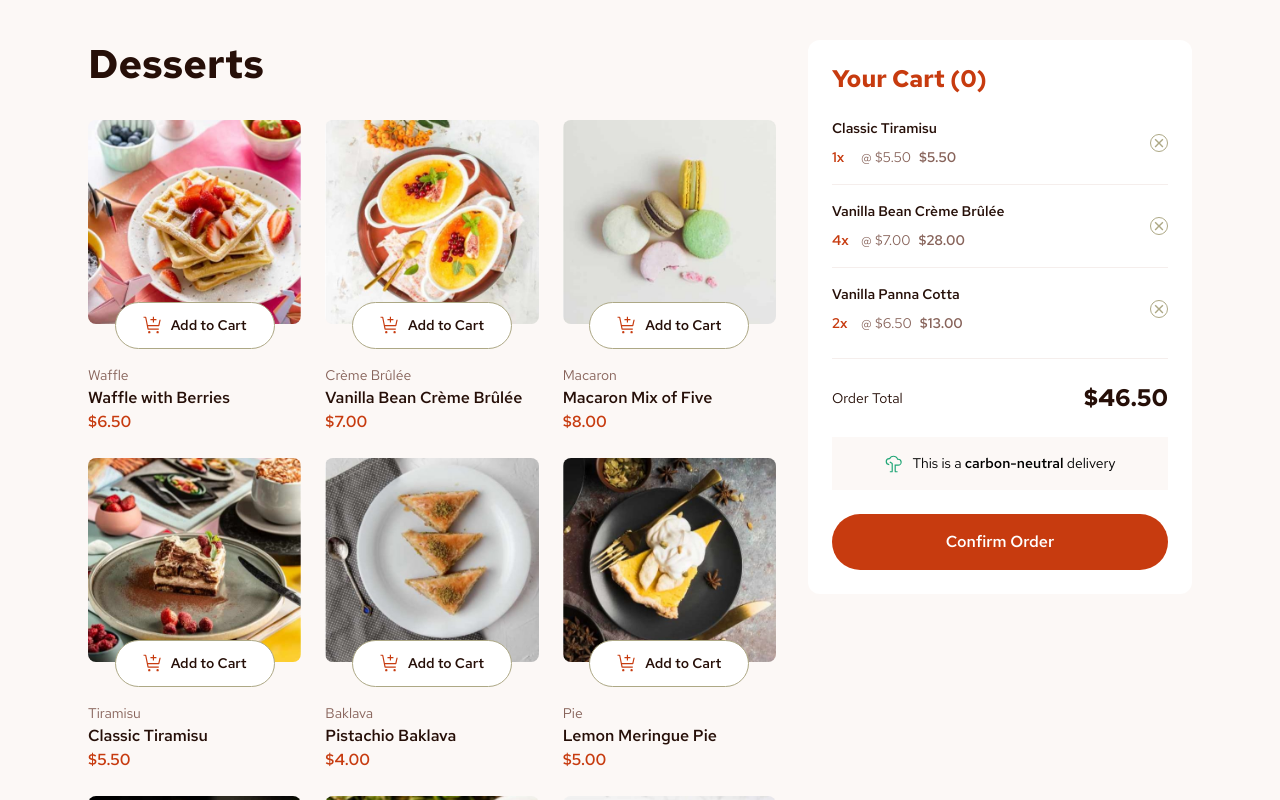
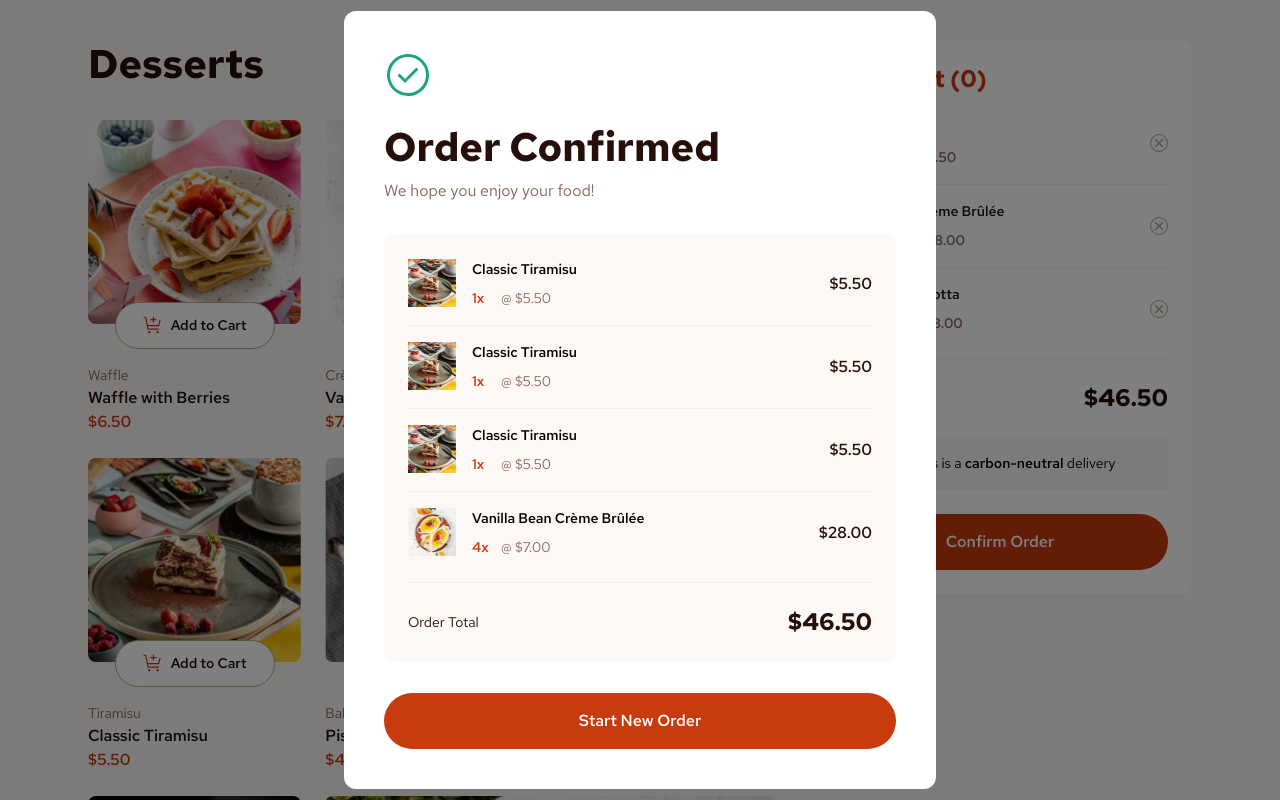
Before and after one commit to alaminediallo/desserts-app, a React (Vite) app: page / in a window 1280 px wide. Both pictures are taken after a click on the button "Confirm Order". Shown: the top 800 px of the page. Built offline with nearby package versions, Linux system fonts and the light colour scheme.

Commit message:
feat: Add cart summary in the modal

```diff
--- /dev/null
+++ b/src/components/Modal.tsx
@@ -0,0 +1,104 @@
+import { Separator } from "./Separator.tsx";
+
+type props = {
+  closeModal: () => void;
+}
+
+export function Modal({ closeModal }: props) {
+  return (
+    <div className="fixed inset-0 bg-black/50" onClick={() => closeModal()}>
+      <div
+        className="fixed left-1/2 top-1/2 z-10 flex w-full -translate-x-1/2 -translate-y-1/2 flex-col gap-8 rounded-xl bg-white px-6 py-10 tablet:max-w-[688px] tablet:px-10 lg:max-w-[592px]">
+        <div>
+          <img src="/assets/images/icon-order-confirmed.svg" alt="" />
+          <h2 className="preset-1 mb-2 mt-6 text-rose-900">
+            Order Confirmed
+          </h2>
+          <p className="text-body-base text-rose-500">We hope you enjoy your food!</p>
+        </div>
+        <div className="rounded-lg bg-rose-50 p-6">
+
+          <div className="flex items-center justify-between gap-2">
+            <div className="flex gap-4">
+              <img src="/assets/images/image-tiramisu-thumbnail.jpg" alt="" className="size-12" />
+              <div className="flex flex-col gap-2">
+                <h2 className="preset-4-bold">Classic Tiramisu</h2>
+                <div className="flex gap-2">
+                  <p className="preset-4-bold w-[21px] text-red">1x</p>
+                  <p className="preset-4 text-rose-500">@ $5.50</p>
+                </div>
+              </div>
+            </div>
+
+            <p className="preset-3 text-rose-900">$5.50</p>
+
+          </div>
+
+          <Separator className="my-4" />
+          <div className="flex items-center justify-between gap-2">
+            <div className="flex gap-4">
+              <img src="/assets/images/image-tiramisu-thumbnail.jpg" alt="" className="size-12" />
+              <div className="flex flex-col gap-2">
+                <h2 className="preset-4-bold">Classic Tiramisu</h2>
+                <div className="flex gap-2">
+                  <p className="preset-4-bold w-[21px] text-red">1x</p>
+                  <p className="preset-4 text-rose-500">@ $5.50</p>
+                </div>
+              </div>
+            </div>
+
+            <p className="preset-3 text-rose-900">$5.50</p>
+
+          </div>
+
+          <Separator className="my-4" />
+          <div className="flex items-center justify-between gap-2">
+            <div className="flex gap-4">
+              <img src="/assets/images/image-tiramisu-thumbnail.jpg" alt="" className="size-12" />
+              <div className="flex flex-col gap-2">
+                <h2 className="preset-4-bold">Classic Tiramisu</h2>
+                <div className="flex gap-2">
+                  <p className="preset-4-bold w-[21px] text-red">1x</p>
+                  <p className="preset-4 text-rose-500">@ $5.50</p>
+                </div>
+              </div>
+            </div>
+
+            <p className="preset-3 text-rose-900">$5.50</p>
+
+          </div>
+          {/*debut le map*/}
+          <Separator className="my-4" />
+          <div className="flex items-center justify-between gap-2">
+            <div className="flex gap-4">
+              <img src="/assets/images/image-creme-brulee-thumbnail.jpg" alt="" className="size-12" />
+              <div className="flex flex-col gap-2">
+                <h2 className="preset-4-bold">Vanilla Bean Crème Brûlée</h2>
+                <div className="flex gap-2">
+                  <p className="preset-4-bold w-[21px] text-red">4x</p>
+                  <p className="preset-4 text-rose-500">@ $7.00</p>
+                </div>
+              </div>
+            </div>
+
+            <p className="preset-3 text-rose-900">$28.00</p>
+          </div>
+          {/*fin le map*/}
+
+          <Separator className="my-6" />
+
+          <div className="flex items-center justify-between text-rose-900">
+            <p className="preset-4">Order Total</p>
+            <p className="preset-2">$46.50</p>
+          </div>
+        </div>
+
+        <button
+          className="primary-btn"
+          onClick={closeModal}
+        >Start New Order
+        </button>
+      </div>
+    </div>
+  )
+}
--- a/src/components/OrderSummary.tsx
+++ b/src/components/OrderSummary.tsx
@@ -1,4 +1,9 @@
+import { useState } from "react";
+import { Modal } from "./Modal.tsx";
+import { createPortal } from "react-dom";
+
 export function OrderSummary() {
+  const [showModal, setShowModal] = useState(false);
 
   return (
     <div className="flex flex-col gap-6">
@@ -12,9 +17,18 @@ export function OrderSummary() {
         <p className="preset-4">This is a <span className="font-semibold">carbon-neutral</span> delivery</p>
       </div>
 
-      <button className="primary-btn">
+      <button
+        className="primary-btn"
+        onClick={() => setShowModal(true)}
+      >
         Confirm Order
       </button>
+      {showModal &&
+        createPortal(
+          <Modal closeModal={() => setShowModal(false)} />,
+          document.body
+        )
+      }
     </div>
   )
 }
```
